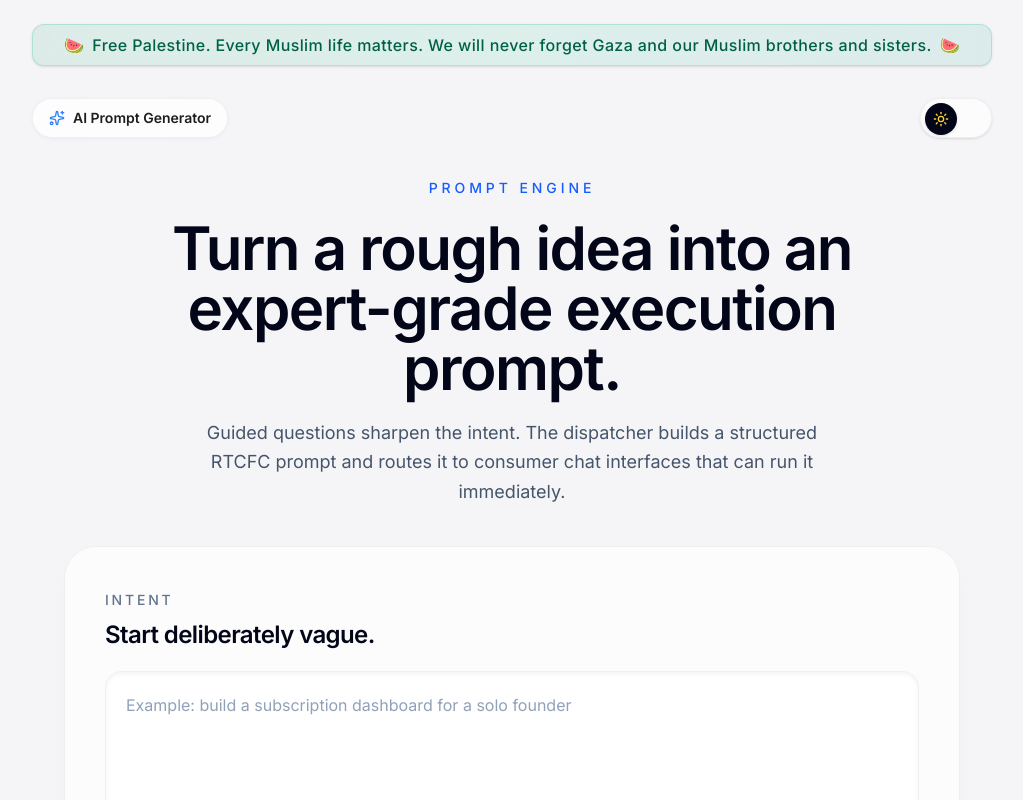
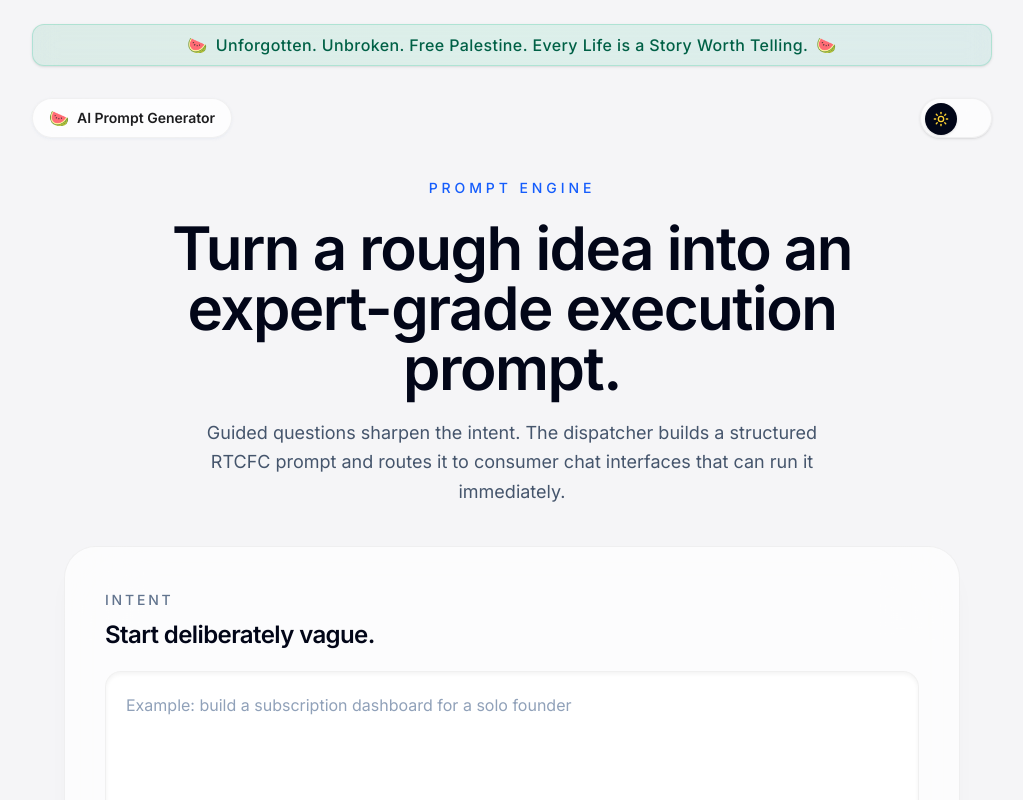
Before and after one commit to Nidan73/prompt-generator, a Next.js app: page / in a window 1280 px wide. Shown: the top 800 px of the page, without its empty margins (128-1151 px from the left). Built offline with nearby package versions, Linux system fonts and the light colour scheme.

Commit message:
style: change main logo and favicon to watermelon emoji

```diff
--- a/app/page.tsx
+++ b/app/page.tsx
@@ -268,7 +268,7 @@ export default function Home() {
         <div className="relative mb-8 flex min-h-[38px] w-full items-center justify-center overflow-hidden rounded-xl bg-gradient-to-r from-emerald-600/10 via-emerald-500/10 to-teal-600/10 border border-emerald-500/20 shadow-sm backdrop-blur-md dark:from-emerald-950/40 dark:via-emerald-900/40 dark:to-teal-900/40 dark:border-emerald-500/10">
           <div className="flex items-center px-4 py-2 text-center text-sm font-medium tracking-wide text-emerald-800 dark:text-emerald-300 sm:text-base">
             <span className="mr-2">🍉</span>
-            <span>Free Palestine. Every Muslim life matters. We will never forget Gaza and our Muslim brothers and sisters.</span>
+            <span>Unforgotten. Unbroken. Free Palestine. Every Life is a Story Worth Telling.</span>
             <span className="ml-2">🍉</span>
           </div>
         </div>
@@ -281,7 +281,7 @@ export default function Home() {
           className="flex items-center justify-between"
         >
           <div className="inline-flex h-10 items-center gap-2 rounded-full border border-black/[0.05] bg-white/80 px-4 text-sm font-semibold shadow-sm shadow-slate-200/60 backdrop-blur-xl dark:border-gray-800 dark:bg-gray-900/70 dark:shadow-black/20">
-            <Sparkles className="h-4 w-4 text-blue-500" />
+            <span className="text-base leading-none">🍉</span>
             AI Prompt Generator
           </div>
           <ThemeToggle />
```
Also changed, not shown: app/layout.tsx (+3 -0 lines).
